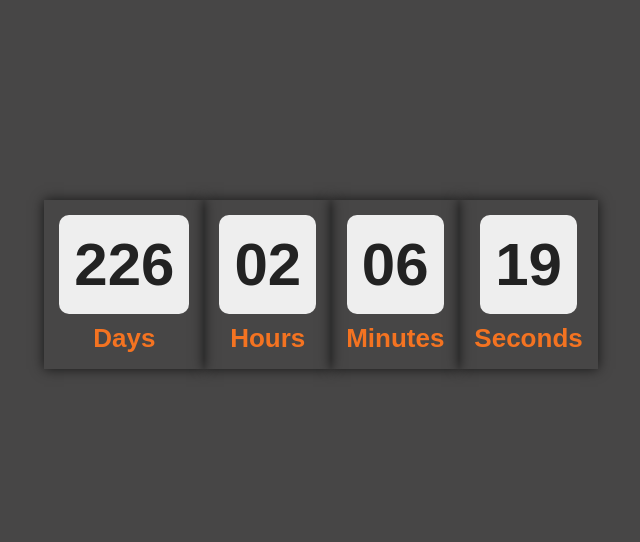
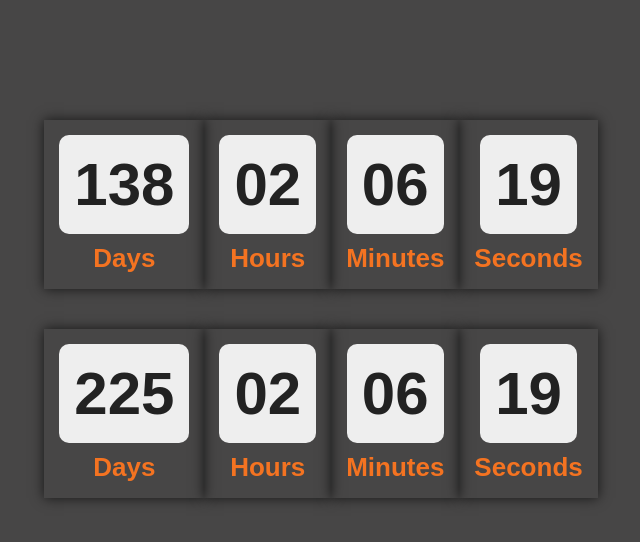
Before and after one commit to Yana-Filippova/goit-js-hw-11-timer, a website built with Parcel: page src/index.html in a window 1280 px wide. Shown: the whole page, without its empty margins (319-959 px from the left). Built offline with nearby package versions, Linux system fonts and the light colour scheme.

Commit message:
JS HW-11

```diff
--- a/src/index.html
+++ b/src/index.html
@@ -14,26 +14,47 @@
 
   <div class="timer" id="timer-1">
     <div class="field">
-      <span class="value" data-value="days">00</span>
+      <span class="value" data-value="days">11</span>
       <span class="label">Days</span>
     </div>
 
     <div class="field">
-      <span class="value" data-value="hours">00</span>
+      <span class="value" data-value="hours">11</span>
       <span class="label">Hours</span>
     </div>
 
     <div class="field">
-      <span class="value" data-value="mins">00</span>
+      <span class="value" data-value="mins">11</span>
       <span class="label">Minutes</span>
     </div>
 
     <div class="field">
-      <span class="value" data-value="secs">00</span>
+      <span class="value" data-value="secs">11</span>
       <span class="label">Seconds</span>
     </div>
   </div>
 
+  <div class="timer" id="timer-2">
+    <div class="field">
+      <span class="value" data-value="days">11</span>
+      <span class="label">Days</span>
+    </div>
+
+    <div class="field">
+      <span class="value" data-value="hours">11</span>
+      <span class="label">Hours</span>
+    </div>
+
+    <div class="field">
+      <span class="value" data-value="mins">11</span>
+      <span class="label">Minutes</span>
+    </div>
+
+    <div class="field">
+      <span class="value" data-value="secs">11</span>
+      <span class="label">Seconds</span>
+    </div>
+  </div>
   <script src="./index.js"></script>
 </body>
 
--- a/src/index.js
+++ b/src/index.js
@@ -1,17 +1,16 @@
 import './styles.css';
-
-const refs = {
-  days: document.querySelector('[data-value="days"]'),
-  hours: document.querySelector('[data-value="hours"]'),
-  mins: document.querySelector('[data-value="mins"]'),
-  secs: document.querySelector('[data-value="secs"]'),
-};
 
 class CountdownTimer {
   constructor({ selector, targetDate }) {
     this.selector = selector;
     this.targetDate = targetDate;
     this.intervalId = null;
+
+    this.timerId = document.querySelector(`${this.selector}`);
+    this.days = this.timerId.querySelector('[data-value="days"]');
+    this.hours = this.timerId.querySelector('[data-value="hours"]');
+    this.mins = this.timerId.querySelector('[data-value="mins"]');
+    this.secs = this.timerId.querySelector('[data-value="secs"]');
 
     this.start();
   }
@@ -21,13 +20,13 @@ class CountdownTimer {
       const deltaTime = this.targetDate - Date.now();
       const time = this.getTimeRemaining(deltaTime);
 
-      updateClock(time);
+      this.updateClock(time);
 
       if (deltaTime <= 0) {
         clearInterval(this.intervalId);
         const time = this.getTimeRemaining(0);
 
-        updateClock(time);
+        this.updateClock(time);
       }
     }, 1000);
   }
@@ -44,17 +43,23 @@ class CountdownTimer {
   pad(value) {
     return String(value).padStart(2, '0');
   }
-}
 
-function updateClock({ days, hours, mins, secs }) {
-  refs.days.textContent = days;
-  refs.hours.textContent = hours;
-  refs.mins.textContent = mins;
-  refs.secs.textContent = secs;
+  updateClock({ days, hours, mins, secs }) {
+    this.days.textContent = days;
+    this.hours.textContent = hours;
+    this.mins.textContent = mins;
+    this.secs.textContent = secs;
+  }
 }
 
 // Плагин это класс CountdownTimer, экземпляр которого создает новый таймер с настройками.
-new CountdownTimer({
+
+const timer1 = new CountdownTimer({
   selector: '#timer-1',
-  targetDate: new Date('Jan 01, 2022'),
+  targetDate: new Date('Oct 05, 2021'),
 });
+
+const timer2 = new CountdownTimer({
+  selector: '#timer-2',
+  targetDate: new Date('Dec 31, 2021'),
+});
--- a/src/styles.css
+++ b/src/styles.css
@@ -1,5 +1,5 @@
 body {
-  margin-top: 200px;
+  margin-top: 120px;
   background-color: #474646;
   text-align: center;
   font-family: sans-serif;
@@ -13,6 +13,7 @@ body {
   color: #222;
   text-align: center;
   font-size: 60px;
+  margin-bottom: 40px;
 }
 
 .field {
```
